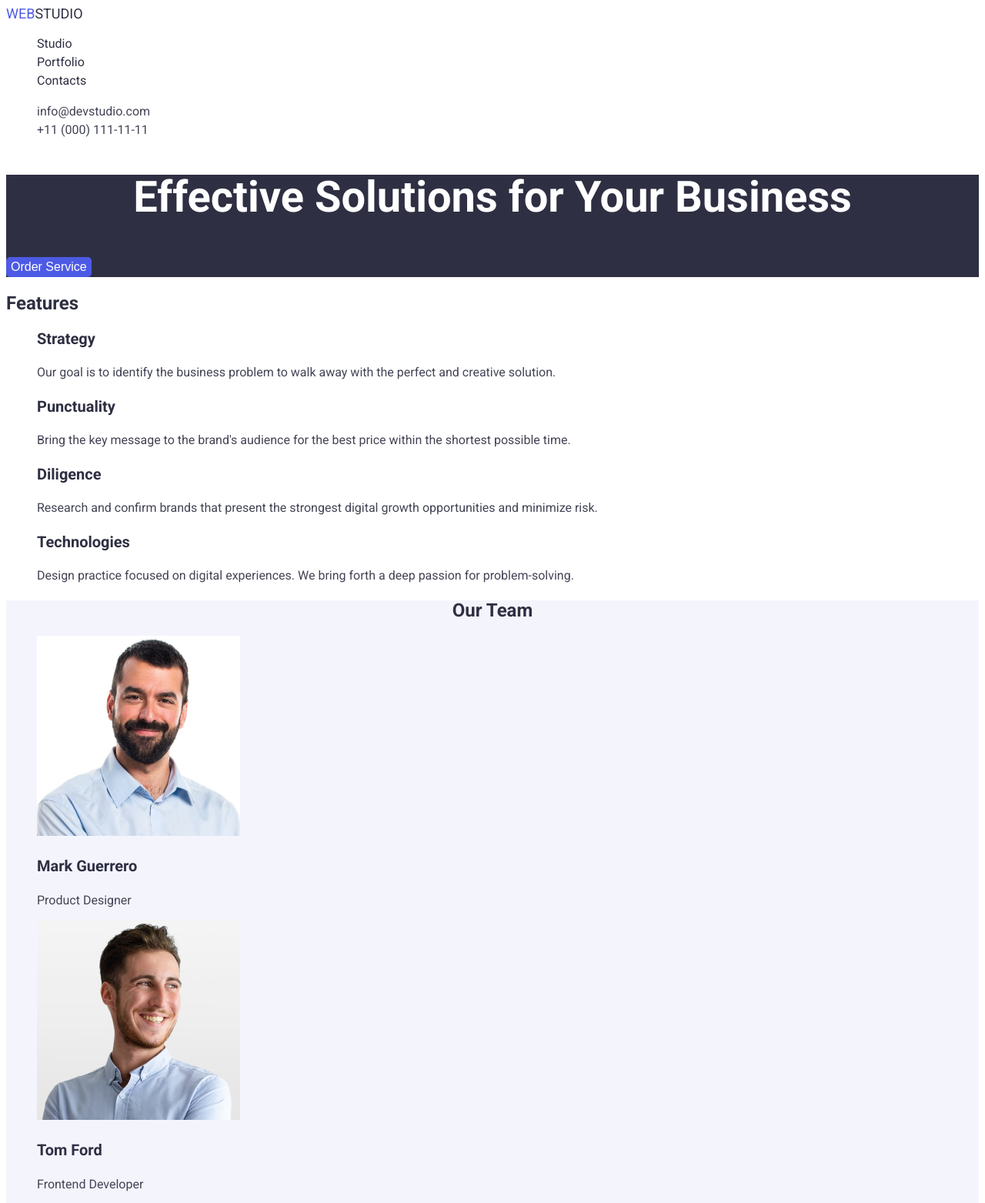
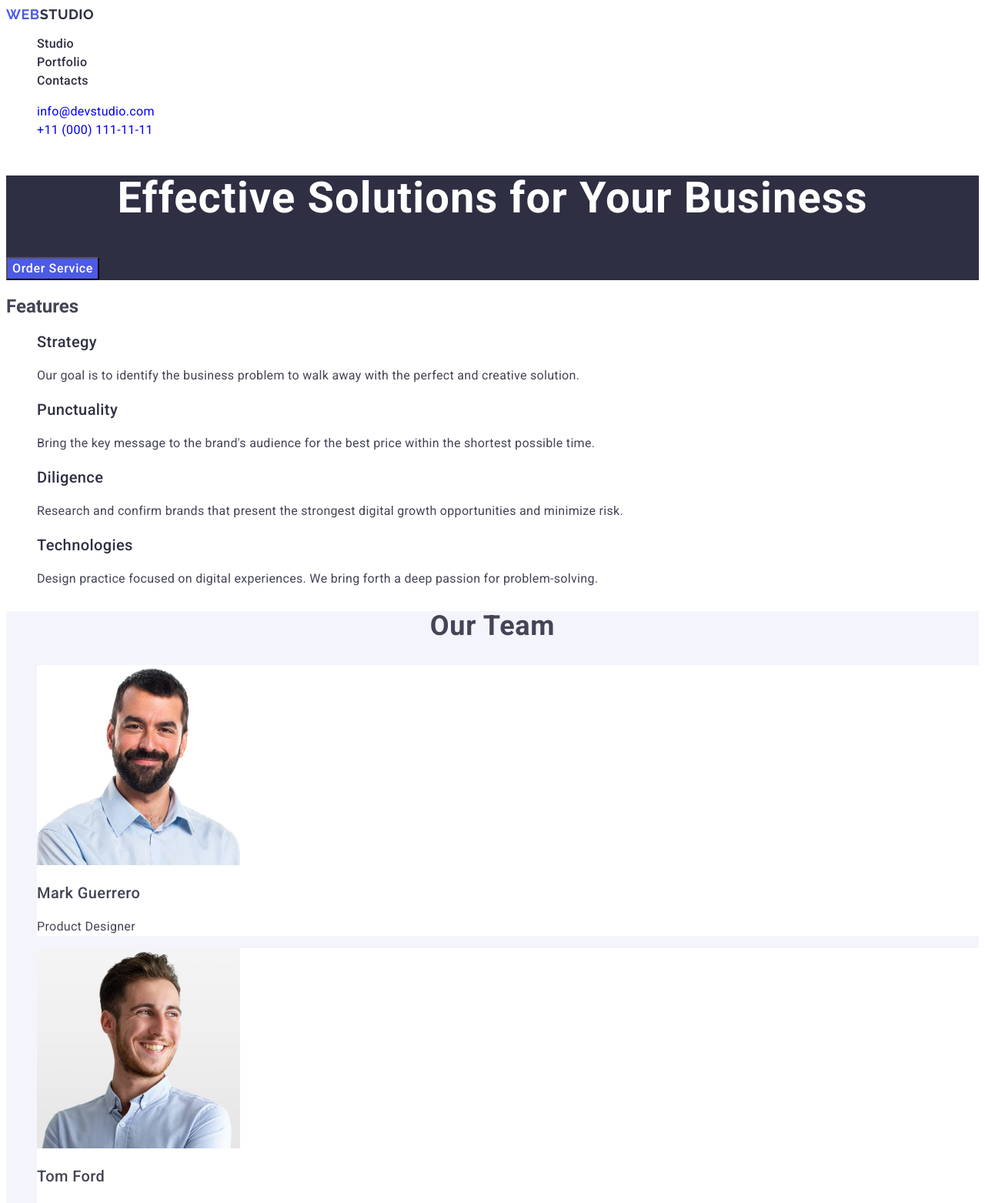
Before and after one commit to ivanka-haidai/goit-markup-hw-02, a plain HTML site: page index.html in a window 1280 px wide. Shown: the top 1563 px of the page at 77% size. Drawn offline with Linux system fonts and the light colour scheme.

Commit message:
Add new features to css file

```diff
--- a/css/styles.css
+++ b/css/styles.css
@@ -1,18 +1,21 @@
 body {
   font-family: Roboto, sans-serif;
-  color: #2E2F42;
+  color: #434455;
+  background-color: #FFFFFF;
 
 }
 .logo {
+  font-family: "Raleway",sans-serif;
+  font-weight: 700;
   text-decoration: none;
   text-transform: uppercase;
   font-size: 18px;
-    color: #2E2F42;
-    line-height: 1.16;
+  color: #4D5AE5;
+    line-height: 1.17;
+    letter-spacing: 0.03em;
 }
-.web-in-logo {
-  color: #4D5AE5;
-
+.span-in-logo {
+  color: #2E2F42;
 }
 .header-menu-list {
   list-style-type: none;
@@ -23,17 +26,21 @@ body {
     color: #2E2F42;
     font-size: 16px;
     line-height: 1.5;
+    font-weight: 500;
+    letter-spacing: 0.02em;
 }
 .contacts-list {
   list-style-type: none;
 
 }
+.address-menu {
+  font-style: normal
+}
 .contacts-list .contact-link {
   text-decoration: none;
-  font-style: normal;
-  color: #434455;
   font-size: 16px;
   line-height: 1.5;
+  letter-spacing: 0.02em;
 }
 .header-menu-link:hover,
 .header-menu-link:focus {
@@ -47,20 +54,22 @@ body {
   background-color: #2E2F42;
 
 }
-.h1-title {
+.h-one-title {
   color: white;
   text-align: center;
   font-size: 56px;
   line-height: 1.07;
+  letter-spacing: 0.02em;
 }
 .order-button {
+  font-family: Roboto, sans-serif;
+  font-weight: 500;
   color: white;
   background-color: #4D5AE5;
-  border: none;
-  border-radius: 5px;
   font-size: 16px;
   line-height: 1.5;
   cursor: pointer;
+  letter-spacing: 0.04em;
 }
 .order-button:hover,
 .order-button:focus {
@@ -73,53 +82,77 @@ body {
   color: #2E2F42;
   font-size: 20px;
   line-height: 1.2;
+  font-weight: 500;
+  letter-spacing: 0.02em;
 }
 .features-text {
   font-size: 16px;
   color: #434455;
   line-height: 1.5;
+  letter-spacing: 0.02em;
 }
-.section3 {
+.third-section {
   background-color: #F4F4FD;
 }
 .section-header {
   text-align: center;
     line-height: 1.11;
+    font-size: 36px;
+    letter-spacing: 0.02em;
+    text-transform: capitalize;
 }
 .team-list {
   list-style-type: none;
 }
+.team-section {
+  background-color: #FFFFFF;
+}
 .team-header {
   font-size: 20px;
-    line-height: 1.5;
+    line-height: 1.2;
+    font-weight: 500;
+    letter-spacing: 0.02em;
 }
 .team-text {
   font-size: 16px;
   color: #434455;
-    line-height: 1.2;
+    line-height: 1.5;
+    letter-spacing: 0.02em;
 }
 .portfolio-list {
   list-style-type: none;;
 }
 .portfolio-header {
-  line-height: 1.5;
+  font-weight: 500;
+  font-size: 20px;
+  line-height: 1.2;
+  letter-spacing: 0.02em;
+  text-transform: capitalize;
 }
 .portfolio-text {
   color: #434455;
-  line-height: 1.2;
+  line-height: 1.5;
+  letter-spacing: 0.02em;
 }
-footer {
+.footer {
   background-color: #2E2F42;
 }
 .footer-logo {
+  font-family: "Raleway", sans-serif;
+  font-weight: 700;
+  color: #4D5AE5;
+  text-decoration: none;
+  text-transform: uppercase;
+  font-size: 18px;
+  line-height: 1.17;
+  letter-spacing: 0.03em;
+}
+.logo-footer-span {
   color: white;
-  text-decoration: none;
-    text-transform: uppercase;
-    font-size: 18px;
-      line-height: 1.16;
 }
 .footer-text {
   color: #F4F4FD;
   font-size: 16px;
-    line-height: 1.5;
+  line-height: 1.5;
+  letter-spacing: 0.02em;
 }
--- a/index.html
+++ b/index.html
@@ -16,14 +16,14 @@
 
   <header>
     <nav class="page-nav">
-      <a class="logo" href="./index.html"><span class="web-in-logo">Web</span>Studio</a>
+      <a class="logo" href="./index.html">Web<Studio class="span-in-logo">Studio</span></a>
       <ul class="header-menu-list">
-        <li><a class="header-menu-link" href="/" target="_blank">Studio</a></li>
-        <li><a class="header-menu-link" href="/" target="_blank">Portfolio</a></li>
-        <li><a class="header-menu-link" href="/" target="_blank">Contacts</a></li>
+        <li><a class="header-menu-link" href="" target="_blank">Studio</a></li>
+        <li><a class="header-menu-link" href="" target="_blank">Portfolio</a></li>
+        <li><a class="header-menu-link" href="" target="_blank">Contacts</a></li>
       </ul>
     </nav>
-    <address>
+    <address class="address-menu">
       <ul class="contacts-list">
         <li><a class="contact-link" href="mailto:info@devstudio.com">info@devstudio.com</a></li>
         <li><a class="contact-link" href="tel:+110001111111">+11 (000) 111-11-11</a></li>
@@ -34,13 +34,13 @@
 
     <main>
     <section class="first-section">
-      <h1 class="h1-title">Effective Solutions for Your Business</h1>
+      <h1 class="h-one-title">Effective Solutions for Your Business</h1>
       <button class="order-button" type="button">Order Service</button>
     </section>
 
 
     <section>
-      <h2>Features</h2>
+      <h2 class="second-section-title">Features</h2>
       <ul class="features-list">
         <li>
           <h3 class="features-header">Strategy</h3>
@@ -71,25 +71,25 @@
     </section>
 
 
-    <section class="section3">
+    <section class="third-section">
       <h2 class="section-header">Our Team</h2>
       <ul class="team-list">
-        <li>
+        <li class="team-section">
           <img class="team-foto" src="./images/Marc.jpg" alt="Foto of Marc Guerrero" width="264">
           <h3 class="team-header">Mark Guerrero</h3>
           <p class="team-text">Product Designer</p>
         </li>
-        <li>
+        <li class="team-section">
           <img  class="team-foto" src="./images/Tom.jpg" alt="Foto of Tom Ford" width="264">
           <h3 class="team-header">Tom Ford</h3>
           <p class="team-text">Frontend Developer</p>
         </li>
-        <li>
+        <li class="team-section">
           <img  class="team-foto" src="./images/Camila.jpg" alt="Foto of Camila Garcia" width="264">
           <h3 class="team-header">Camila Garcia</h3>
           <p class="team-text">Marketing</p>
         </li>
-        <li>
+        <li class="team-section">
           <img  class="team-foto" src="./images/Daniel.jpg" alt="Foto of Daniel Wilson" width="264">
           <h3 class="team-header">Daniel Wilson</h3>
           <p class="team-text">UI Designer</p>
@@ -102,32 +102,32 @@
       <h2 class="section-header">Our Portfolio</h2>
       <ul class="portfolio-list">
         <li class="portfolio-part">
-          <img class="portfolio-foto" src="/images/banking-app.jpg" alt="Banking app photo" width="360">
+          <img class="portfolio-foto" src="./images/banking-app.jpg" alt="Banking app photo" width="360">
           <h3 class="portfolio-header">Banking App</h3>
           <p class="portfolio-text">App</p>
         </li>
         <li class="portfolio-part">
-          <img class="portfolio-foto" src="images/cashless-payment.jpg" alt="Cashless payment photo" width="360">
+          <img class="portfolio-foto" src="./images/cashless-payment.jpg" alt="Cashless payment photo" width="360">
           <h3 class="portfolio-header">Cashless Payment</h3>
           <p class="portfolio-text">Marketing</p>
         </li>
         <li class="portfolio-part">
-          <img class="portfolio-foto" src="images/meditation-app.jpg" alt="Meditation app photo" width="360">
+          <img class="portfolio-foto" src="./images/meditation-app.jpg" alt="Meditation app photo" width="360">
           <h3 class="portfolio-header">Meditation App</h3>
           <p class="portfolio-text">App</p>
         </li>
         <li class="portfolio-part">
-          <img class="portfolio-foto" src="images/taxi-service.jpg" alt="Taxi service photo" width="360">
+          <img class="portfolio-foto" src="./images/taxi-service.jpg" alt="Taxi service photo" width="360">
           <h3 class="portfolio-header">Taxi Service</h3>
           <p class="portfolio-text">Marketing</p>
         </li>
         <li class="portfolio-part">
-          <img class="portfolio-foto" src="images/screen-ilustration.jpg" alt="Screen ilustration photo" width="360">
+          <img class="portfolio-foto" src="./images/screen-ilustration.jpg" alt="Screen ilustration photo" width="360">
           <h3 class="portfolio-header">Screen Illustrations</h3>
           <p class="portfolio-text">Design</p>
         </li>
         <li class="portfolio-part">
-          <img class="portfolio-foto" src="images/online-course.jpg" alt="Online course photo" width="360">
+          <img class="portfolio-foto" src="./images/online-course.jpg" alt="Online course photo" width="360">
           <h3 class="portfolio-header">Online Courses</h3>
           <p class="portfolio-text">Marketing</p>
         </li>
@@ -135,8 +135,8 @@
     </section>
   </main>
 
-  <footer>
-      <a class="footer-logo" href="./index.html"><span class="web-in-logo">Web</span>Studio</a>
+  <footer class="footer">
+      <a class="footer-logo" href="./index.html">Web<span class="logo-footer-span">Studio</span></a>
       <p class="footer-text">
         Increase the flow of customers and sales for your business with digital marketing & growth solutions.
       </p>
```
